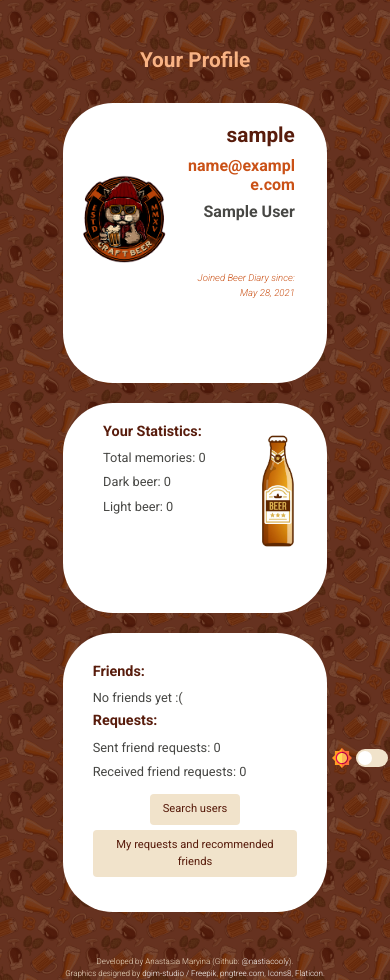
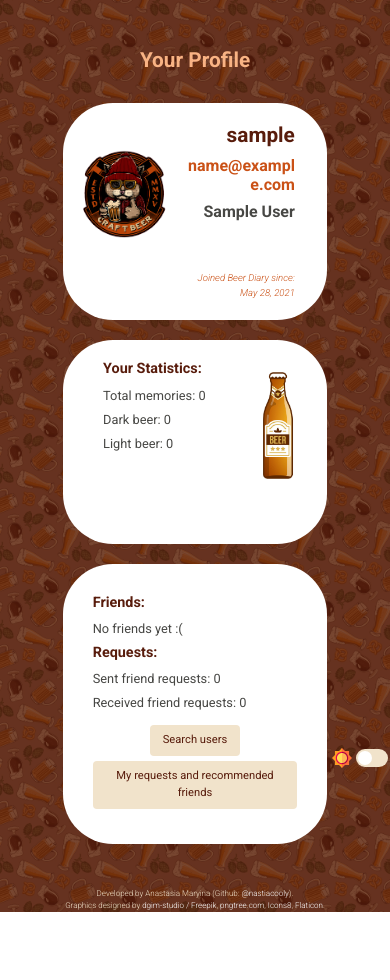
Before and after one commit to nastiacooly/beer-diary, a Django app: a page that uses users/templates/profile.html in a window 390 px wide. Shown: the part 66-1046 px from the top of the page. After the commit the page ends 978 px from the top, so only its background shows below. Run offline with Django 3.2, Linux system fonts and the light colour scheme; the visitor is signed in with stand-in values (Sample User, id 1); data comes from the database, SQL or seed files in the repository; data that the repository does not hold is empty.

Commit message:
adaptive heights for sections

```diff
--- a/static/css/styles.css
+++ b/static/css/styles.css
@@ -189,17 +189,9 @@
     justify-content: space-evenly;
     padding: 20px;
     width: 450px;
-    height: 280px;
+    height: auto;
     border-radius: 50px;
     margin-bottom: 30px;
-}
-
-.profile_section_big {
-    height: auto;
-}
-
-.profile_container>.profile_section:first-of-type {
-    min-height: 280px;
 }
 
 .review__descr, .profile_info {
@@ -679,7 +671,6 @@
     .review, .profile_section {
         padding: 10px;
         width: 430px;
-        height: 210px;
         border-radius: 50px;
         margin-bottom: 20px;
     }
@@ -690,7 +681,6 @@
 
     .profile_section_big {
         padding: 30px 30px;
-        height: auto;
         flex-direction: column;
     }
 
```
